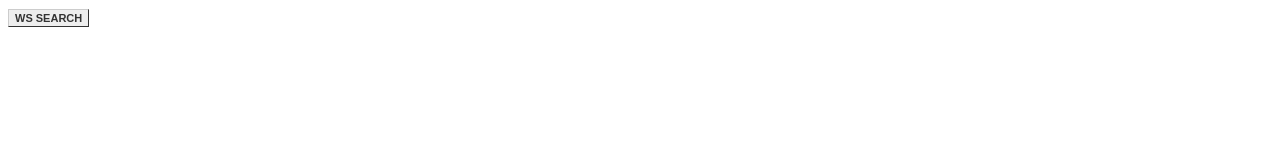
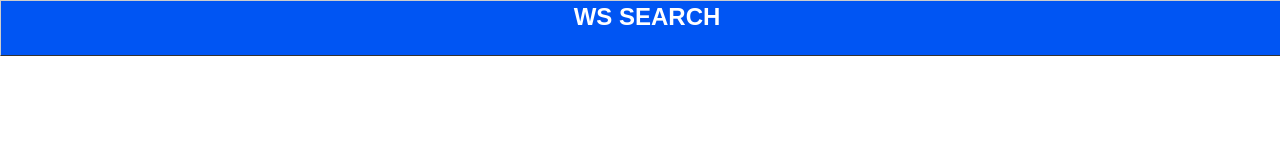
Before and after one commit to randallutsch/randallutsch.github.io, a plain HTML site: page index.html in a window 1280 px wide. Drawn offline with Linux system fonts and the light colour scheme.

Commit message:
formatted button

```diff
--- a/index.html
+++ b/index.html
@@ -1,25 +1,43 @@
 <!DOCTYPE html>
 <html lang="en">
+
 <head>
   <meta charset="UTF-8" />
   <meta name="viewport" content="width=device-width, initial-scale=1.0" />
   <title>Home Page</title>
   <style>
+    html,
+    body,
+    .page {
+      width: 100vw;
+      padding: 0;
+      margin: 0;
+    }
+
     .button {
-  font: bold 11px Arial;
+      width: 100%;
+      height: 50px;
+      font: bold 24px Arial;
       text-decoration: none;
-  background-color: #EEEEEE;
-  color: #333333;
+      background-color: #0055f3;
+      color: #ffffff;
       padding: 2px 6px 2px 6px;
       border-top: 1px solid #CCCCCC;
       border-right: 1px solid #333333;
       border-bottom: 1px solid #333333;
       border-left: 1px solid #CCCCCC;
+      position: absolute;
+      margin: 0 auto;
+      text-align: center;
     }
   </style>
 </head>
+
 <body>
+  <div class="page">
     <a href="https://randallutsch.github.io/WS_search/dist/" class="button">WS SEARCH</a>
+  </div>
+  test
+</body>
 
-  </body>
 </html>
```
Lines whose indentation alone changed are shown as unchanged.
